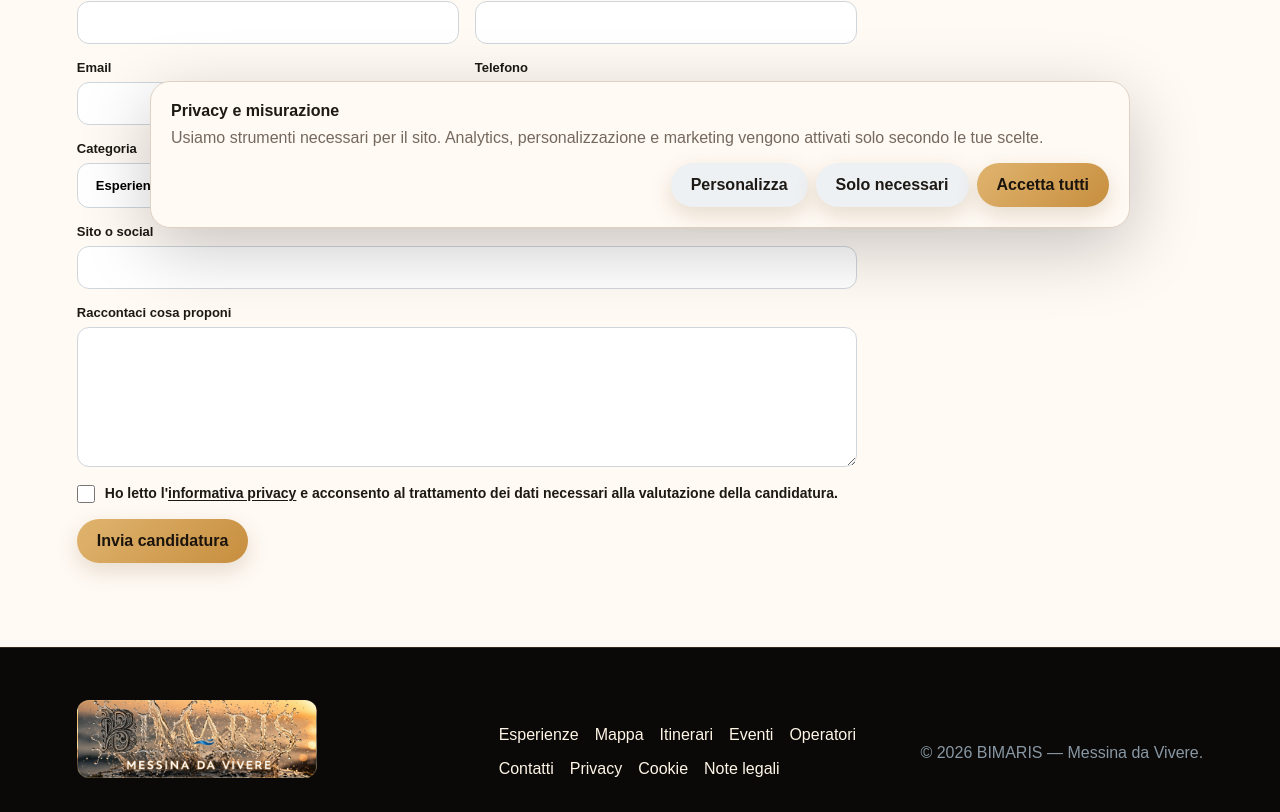
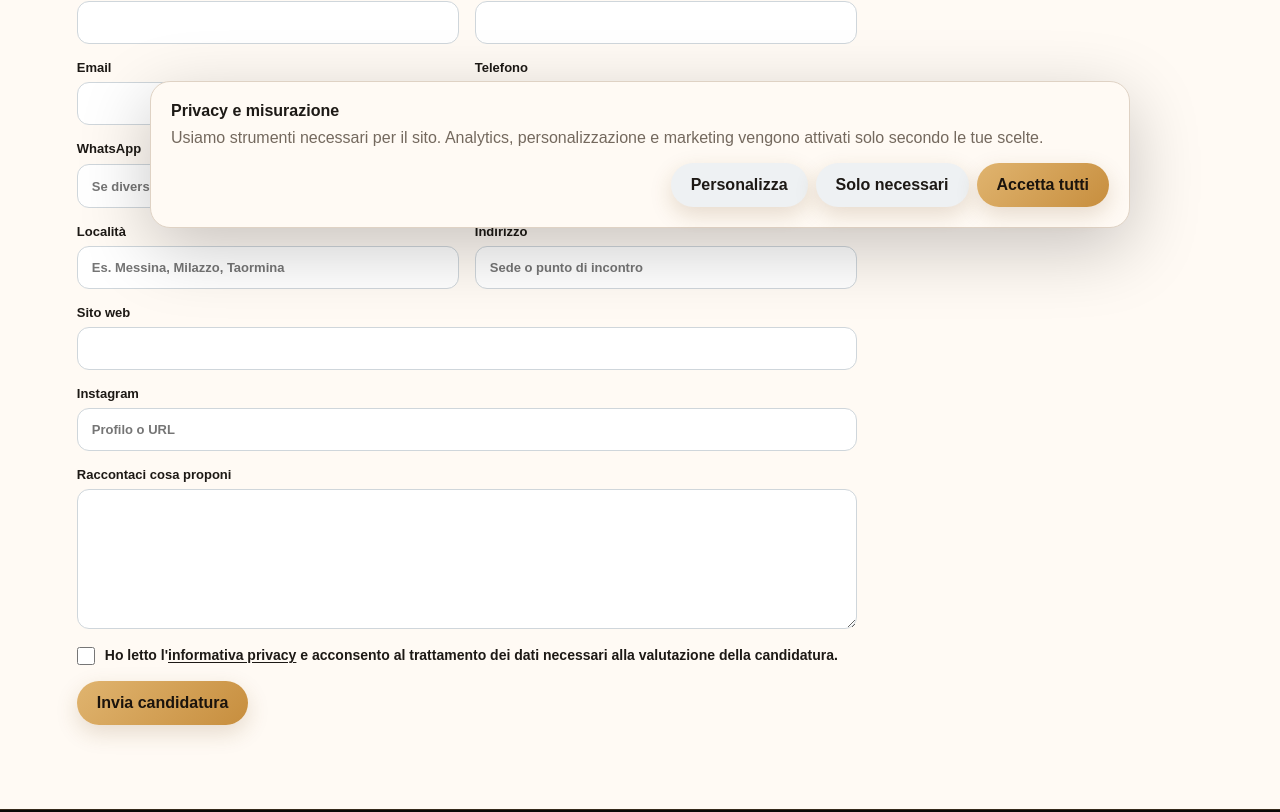
Before and after one commit to giovannibrunetto/bimaris-platform, a Next.js app in the folder apps/web/: page /operatori/candidatura in a window 1280 px wide. Shown: the part 548-1360 px from the top of the page. Built offline with nearby package versions, Linux system fonts and the light colour scheme.

Commit message:
Expand BIMARIS operator application form

```diff
--- a/apps/web/app/operatori/candidatura/page.tsx
+++ b/apps/web/app/operatori/candidatura/page.tsx
@@ -1,14 +1,15 @@
 "use client";
+
 import Link from "next/link";
 import { FormEvent, useState } from "react";
 import { track } from "@/lib/analytics";
 
-export default function ApplicationPage(){
- const [sent,setSent]=useState(false);
- const [error,setError]=useState("");
- const [sending,setSending]=useState(false);
+export default function ApplicationPage() {
+  const [sent, setSent] = useState(false);
+  const [error, setError] = useState("");
+  const [sending, setSending] = useState(false);
 
- async function submit(e:FormEvent<HTMLFormElement>){
+  async function submit(e: FormEvent<HTMLFormElement>) {
     e.preventDefault();
     setError("");
     setSending(true);
@@ -31,16 +32,58 @@ export default function ApplicationPage(){
     }
   }
 
- return <><section className="page-hero"><div className="kicker">Per gli operatori</div><h1>Presenta la tua realtà</h1><p>BIMARIS sta costruendo una selezione di operatori, produttori ed esperienze capaci di rappresentare Messina con qualità, autenticità e forte legame con il territorio.</p></section><section className="section">
- {sent ? <div className="detail-panel"><h3>Candidatura ricevuta</h3><p>Grazie per averci presentato la tua realtà. La candidatura sarà valutata in base alla coerenza con il progetto BIMARIS e con i criteri di qualità, autenticità e valore territoriale. L'invio non comporta l'inserimento automatico nella selezione.</p></div> :
- <form className="form" onSubmit={submit} onFocus={()=>track("operator_application_started")}>
-  <label>Nome attività<input required name="business_name" /></label><label>Referente<input required name="contact_name" /></label>
-  <label>Email<input required type="email" name="email" /></label><label>Telefono<input name="phone" /></label>
-  <label>Categoria<select name="category"><option>Esperienze</option><option>Mare</option><option>Natura</option><option>Gastronomia</option><option>Cultura</option><option>Artigianato</option></select></label><label>Località<input required name="location" /></label>
-  <label className="wide">Sito o social<input name="website" /></label><label className="wide">Raccontaci cosa proponi<textarea required name="description" /></label>
-  <label className="wide privacy-check"><input required type="checkbox" name="privacy_consent" value="yes" /><span>Ho letto l'<Link href="/privacy">informativa privacy</Link> e acconsento al trattamento dei dati necessari alla valutazione della candidatura.</span></label>
+  return (
+    <>
+      <section className="page-hero">
+        <div className="kicker">Per gli operatori</div>
+        <h1>Presenta la tua realtà</h1>
+        <p>
+          BIMARIS sta costruendo una selezione di operatori, produttori ed esperienze capaci di rappresentare Messina con qualità, autenticità e forte legame con il territorio.
+        </p>
+      </section>
+
+      <section className="section">
+        {sent ? (
+          <div className="detail-panel">
+            <h3>Candidatura ricevuta</h3>
+            <p>
+              Grazie per averci presentato la tua realtà. La candidatura sarà valutata in base alla coerenza con il progetto BIMARIS e con i criteri di qualità, autenticità e valore territoriale. L'invio non comporta l'inserimento automatico nella selezione.
+            </p>
+            <div className="actions">
+              <Link className="button ghost" href="/operatori">Torna agli operatori</Link>
+            </div>
+          </div>
+        ) : (
+          <form className="form" onSubmit={submit} onFocus={() => track("operator_application_started")}>
+            <label>Nome attività<input required name="business_name" /></label>
+            <label>Referente<input required name="contact_name" /></label>
+            <label>Email<input required type="email" name="email" /></label>
+            <label>Telefono<input name="phone" /></label>
+            <label>WhatsApp<input name="whatsapp" placeholder="Se diverso dal telefono" /></label>
+            <label>Categoria
+              <select name="category">
+                <option>Esperienze</option>
+                <option>Mare</option>
+                <option>Natura</option>
+                <option>Gastronomia</option>
+                <option>Cultura</option>
+                <option>Artigianato</option>
+              </select>
+            </label>
+            <label>Località<input required name="location" placeholder="Es. Messina, Milazzo, Taormina" /></label>
+            <label>Indirizzo<input name="address" placeholder="Sede o punto di incontro" /></label>
+            <label className="wide">Sito web<input name="website" /></label>
+            <label className="wide">Instagram<input name="instagram" placeholder="Profilo o URL" /></label>
+            <label className="wide">Raccontaci cosa proponi<textarea required name="description" /></label>
+            <label className="wide privacy-check">
+              <input required type="checkbox" name="privacy_consent" value="yes" />
+              <span>Ho letto l'<Link href="/privacy">informativa privacy</Link> e acconsento al trattamento dei dati necessari alla valutazione della candidatura.</span>
+            </label>
             {error && <div className="wide detail-panel"><p>{error}</p></div>}
             <div className="wide"><button className="button" type="submit" disabled={sending}>{sending ? "Invio in corso..." : "Invia candidatura"}</button></div>
- </form>}
- </section></>;
+          </form>
+        )}
+      </section>
+    </>
+  );
 }
```
Lines whose indentation alone changed are shown as unchanged.
